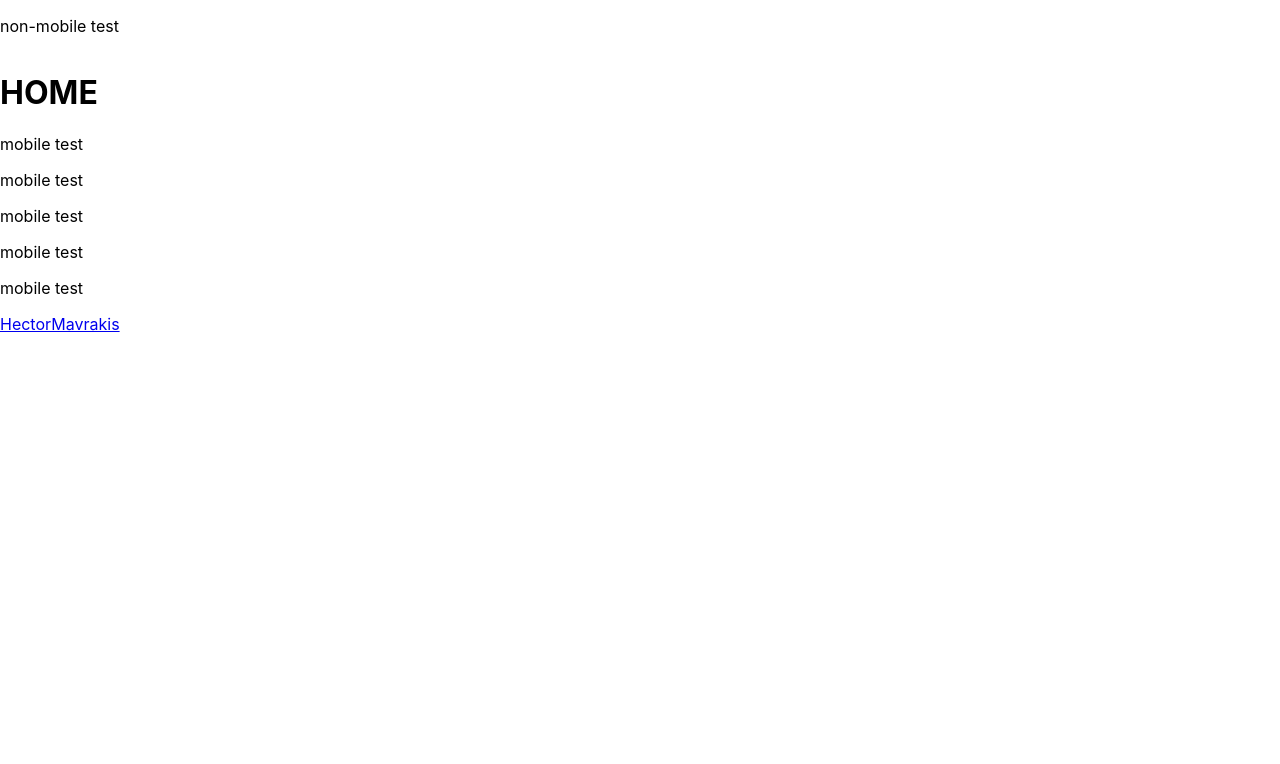
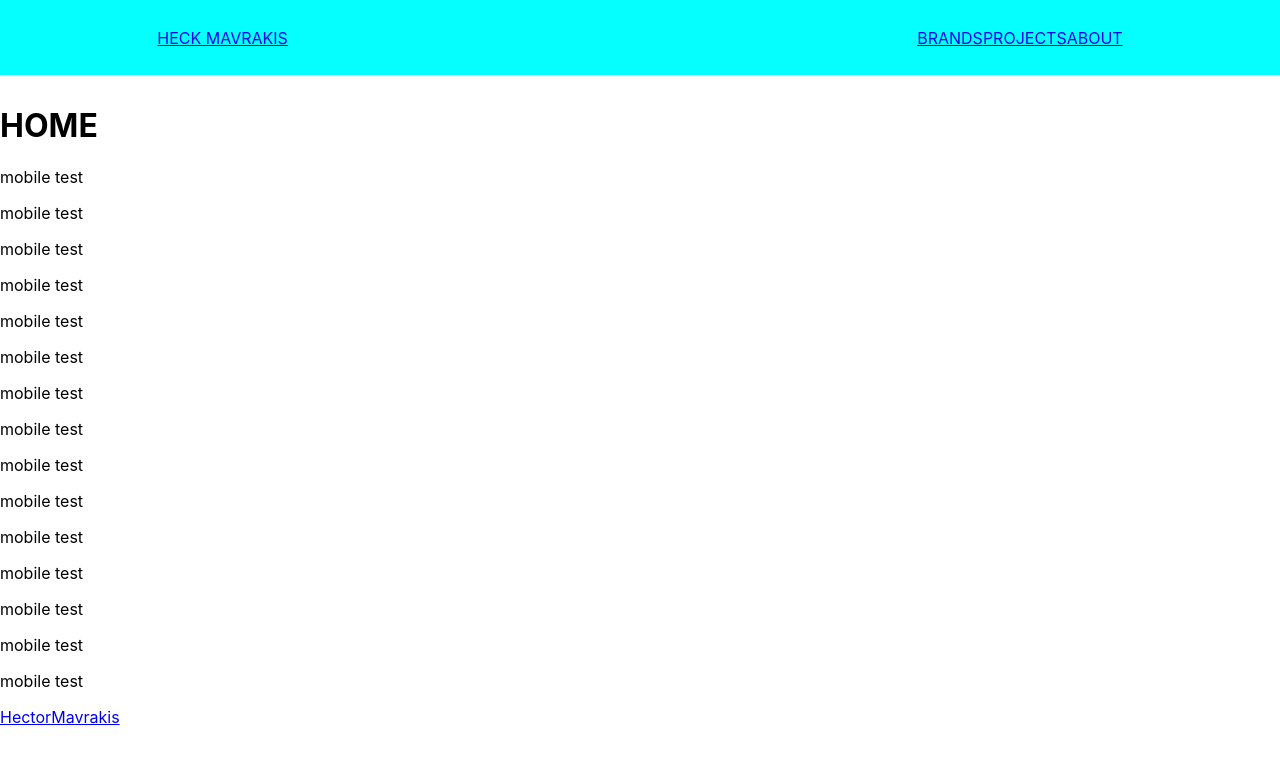
Before and after one commit to Kevin-Vigil/HectorMavrakis, a React (Create React App) app in the folder hector-mav-web/: page / in a window 1280 px wide. Shown: the top 764 px of the page. Built offline with nearby package versions, Linux system fonts and the light colour scheme.

Commit message:
created navbar for desktop

```diff
--- a/hector-mav-web/package.json
+++ b/hector-mav-web/package.json
@@ -3,6 +3,9 @@
   "version": "0.1.0",
   "private": true,
   "dependencies": {
+    "@emotion/react": "^11.11.1",
+    "@emotion/styled": "^11.11.0",
+    "@mui/material": "^5.14.18",
     "@testing-library/jest-dom": "^5.17.0",
     "@testing-library/react": "^13.4.0",
     "@testing-library/user-event": "^13.5.0",
--- a/hector-mav-web/src/components/Header.css
+++ b/hector-mav-web/src/components/Header.css
@@ -4,9 +4,11 @@
         overflow: scroll;
         opacity: 98%;
         position: fixed;
+        background-color: aqua;
+        align-items: baseline;
         top: 0;
         width: 100%;
-        height: 20px;
+        height: 75px;
 
     }
     .header{
@@ -18,14 +20,41 @@
 @media only screen and (min-width: 721px){
     .header{
         display: flex;
+        overflow: scroll;
+        opacity: 98%;
+        position: fixed;
+        background-color: aqua;
+        align-items: baseline;
+        top: 0;
+        width: 100%;
+        height: 75px;
+        justify-content: space-around;
+    }
+    .header-rightside-nav{
+        display: flex;
+        align-self: center;
+        justify-content: space-around;
     }
     .header-mobile{
         display: none;
     }
+
+
 }
 
-/* must swap this to index css, cannot make child component bigger than what it is allowed. */
+/* .placeholder-one{
+    width: 5%;
+} */
 
-*{
-    box-sizing: border-box;
+/* .placeholder-two{
+    width: 5%;
+} */
+
+/* .placeholder-middle{
+    width: 25%;
+} */
+
+
+.hec-mav-logo{
+    align-self: center;
 }
--- a/hector-mav-web/src/components/Header.js
+++ b/hector-mav-web/src/components/Header.js
@@ -1,6 +1,7 @@
 import React, { useRef, useState, useEffect } from 'react';
 import {Link} from 'react-router-dom';
 import "./Header.css";
+import {} from '@mui/material'
 
 
 
@@ -24,16 +25,26 @@ function Header(){
         <>
         <nav className='header-mobile'>
             <Link to='/' className='hec-mav-logo'>
-                test
+              HECTOR MAVRAKIS
             </Link>
+
+
             <div className='navbar-mobile'>
 
             </div>
         </nav>
         <div className='header'>
-            <p>
-                non-mobile test
-            </p>
+          {/* <div className='placeholder-one'/> */}
+          <Link to='/' className='hec-mav-logo'>HECK MAVRAKIS</Link>
+          <div className='placeholder-mid'/>
+          <div className='header-rightside-nav'>
+            <Link to='/brands' className='brands-link'>BRANDS</Link>
+            <Link to='#projects' className='projects-link'>PROJECTS</Link>
+            <Link to='/about' className='about-link'>ABOUT</Link>
+          </div>
+          {/* <div className='placeholder-two'/> */}
+
+
         </div>
         </>
     )
@@ -54,6 +65,20 @@ function Header(){
     // )
 }
 
+window.onscroll = function() {scrollFunction()};
+
+function scrollFunction() {
+  if (document.body.scrollTop > 60 || document.documentElement.scrollTop > 60) {
+    document.getElementsByClassName("header")[0].style.height = "50px";
+    document.getElementsByClassName("header-mobile")[0].style.height = "50px";
+  } else {
+    document.getElementsByClassName("header")[0].style.height = "75px";
+    document.getElementsByClassName("header-mobile")[0].style.height = "75px";
+  }
+}
+
+
+
 function getMobile() {
     const innerWidth = window.innerWidth;
     return (innerWidth < 720);
--- a/hector-mav-web/src/pages/Home.js
+++ b/hector-mav-web/src/pages/Home.js
@@ -1,9 +1,47 @@
 export default function Home(){
+
+    const divStyle_placeholder = {
+        height: '85px',
+    }
+
     return(
     <>
+        <div className="placeholder" style={divStyle_placeholder}>
+
+        </div>
         <h1>
             HOME
         </h1>
+        <p>
+            mobile test
+        </p>
+        <p>
+            mobile test
+        </p>
+        <p>
+            mobile test
+        </p>
+        <p>
+            mobile test
+        </p>
+        <p>
+            mobile test
+        </p>
+        <p>
+            mobile test
+        </p>
+        <p>
+            mobile test
+        </p>
+        <p>
+            mobile test
+        </p>
+        <p>
+            mobile test
+        </p>
+        <p>
+            mobile test
+        </p>
         <p>
             mobile test
         </p>
```
Also changed, not shown: hector-mav-web/src/components/scrollTrigger.js (added, +24 -0 lines), 1 other file (tests, documents, lock files or other folders).
